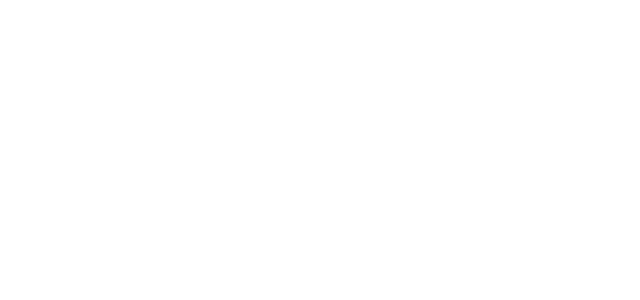
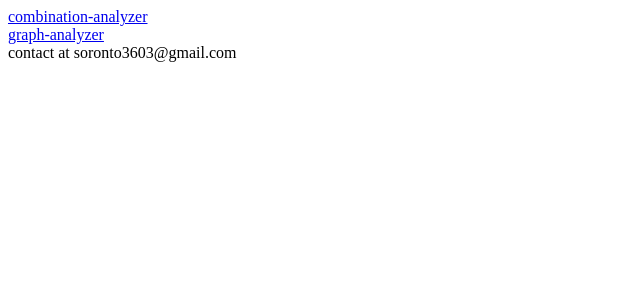
Before and after one commit to soronto3603/tft4-graph-analyzer, a Nuxt app: page / in a window 1280 px wide. Before the commit this address had no page. Shown: the top 300 px of the page, without its empty margins (0-640 px from the left). Built offline with nearby package versions, Linux system fonts and the light colour scheme.

Commit message:
add index page

```diff
--- a/pages/combination.vue
+++ b/pages/combination-analyzer.vue
@@ -46,7 +46,7 @@ import { combinationPredictor, stringifyCombinationTrait } from '../utils/tft4/c
 import d3, { Selection, select, chord, descending, arc, ribbon, zoom, event, ZoomTransform, zoomIdentity } from 'd3'
 
 @Component
-export default class Index extends Vue {
+export default class CombinationAnalyzer extends Vue {
   $refs!: {
     canvas: HTMLCanvasElement,
     svg: SVGElement,
--- a/pages/graph-analyzer.vue
+++ b/pages/graph-analyzer.vue
@@ -185,7 +185,7 @@ async function loadImage($img: HTMLImageElement, src: string) {
     Loading,
   }
 })
-export default class Index extends Vue {
+export default class GraphAnalyzer extends Vue {
   $refs!: {
     canvas: HTMLCanvasElement,
   }
--- /dev/null
+++ b/pages/index.vue
@@ -0,0 +1,24 @@
+<style lang="postcss" scoped>
+
+</style>
+<template>
+  <div class="container">
+    <div>
+      <nuxt-link to="/combination-analyzer">combination-analyzer</nuxt-link>
+    </div>
+    <div>
+      <nuxt-link to="/graph-analyzer">graph-analyzer</nuxt-link>
+    </div>
+    <div>
+      contact at soronto3603@gmail.com
+    </div>
+  </div>
+</template>
+<script lang="ts">
+import { Component, Vue } from 'vue-property-decorator'
+
+@Component
+export default class Index extends Vue {
+
+}
+</script>
```
